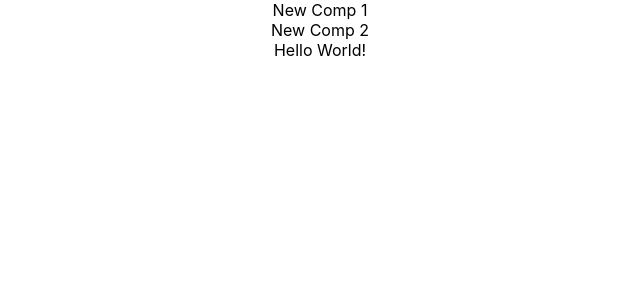
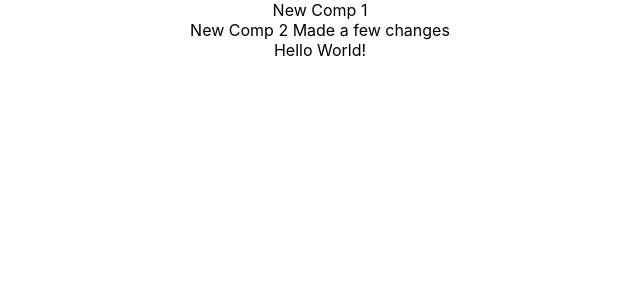
Before and after one commit to danberkeland/bpbvite, a React (Create React App) app: page / in a window 1280 px wide. Shown: the top 300 px of the page, without its empty margins (320-960 px from the left). Built offline with nearby package versions, Linux system fonts and the light colour scheme.

Commit message:
made a few changes

```diff
--- a/src/newComp2.js
+++ b/src/newComp2.js
@@ -5,6 +5,7 @@ function NewComp2() {
   return (
     <div className="App">
      New Comp 2
+     Made a few changes
     </div>
   );
 }
```
